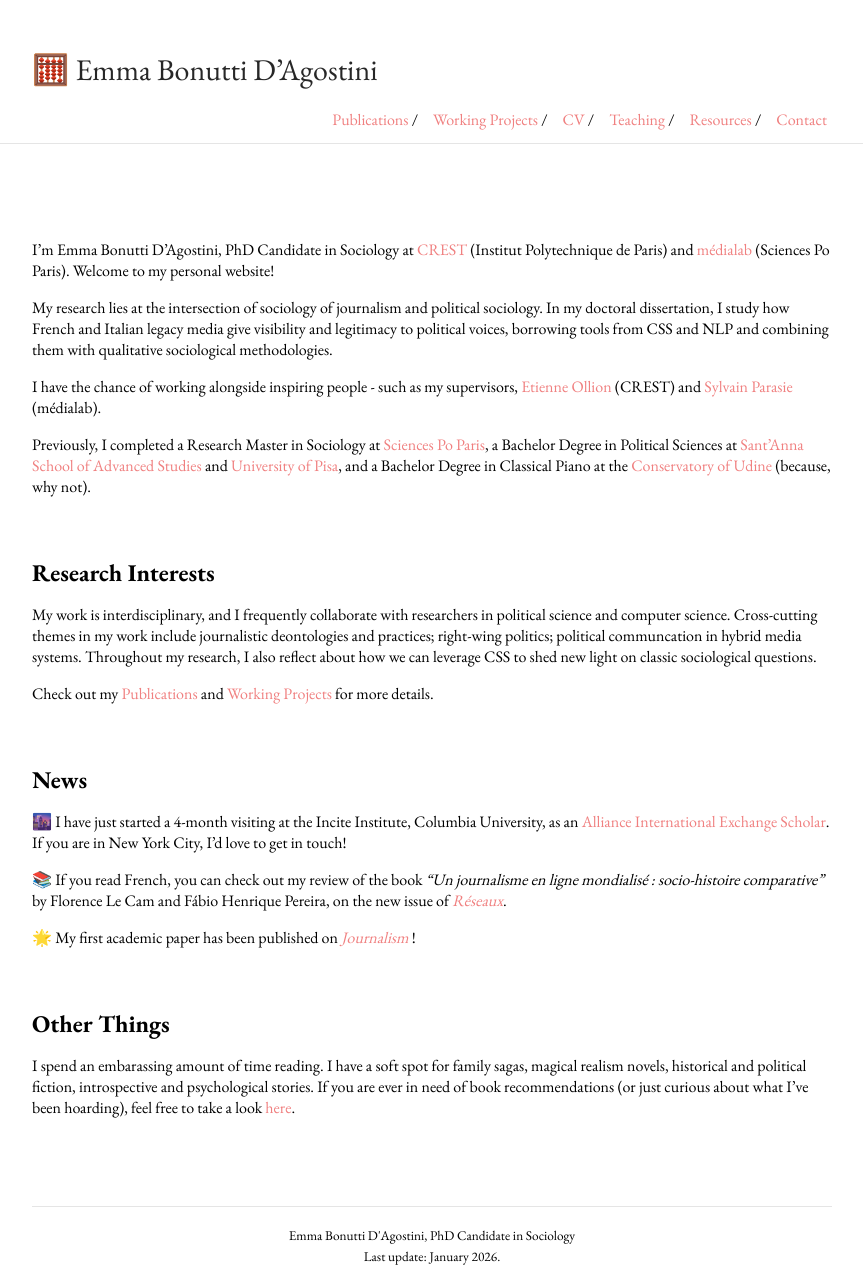
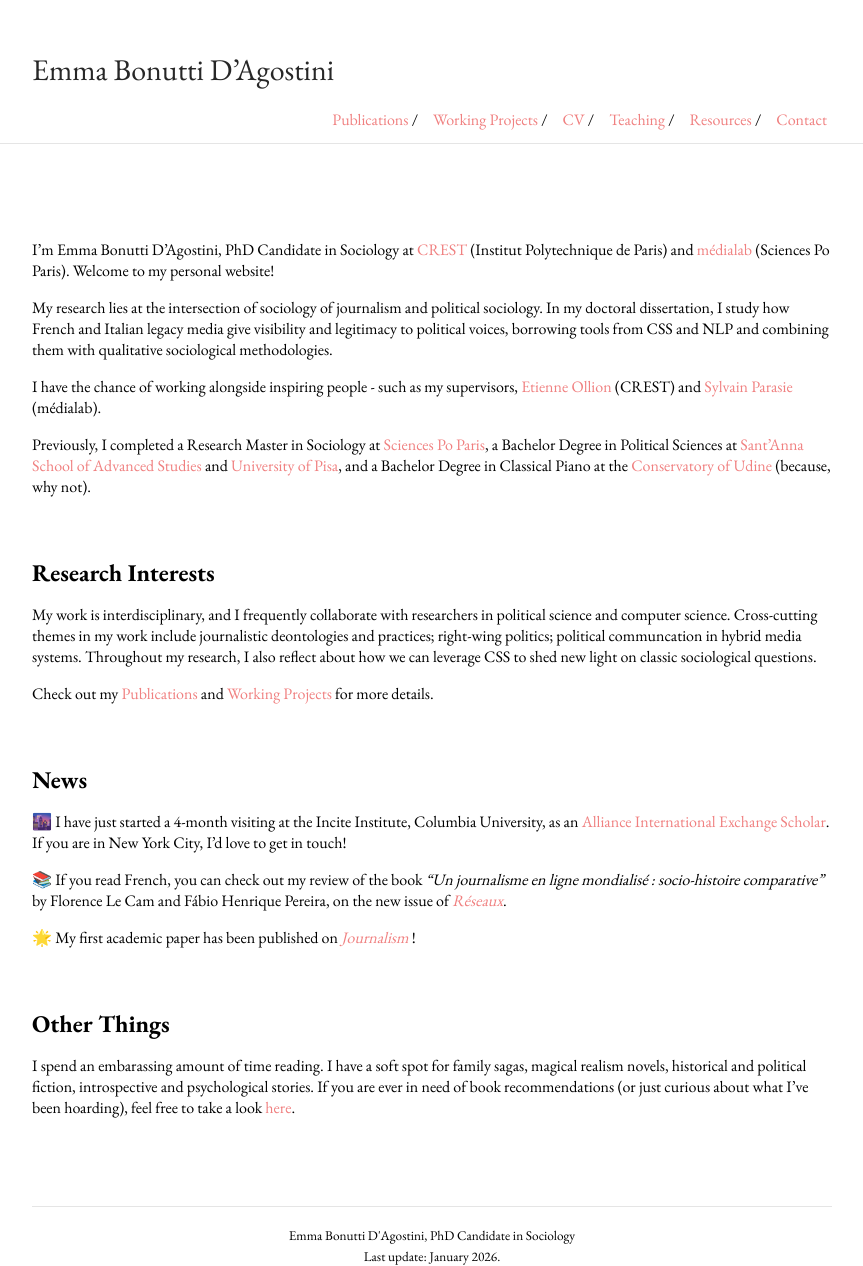
Before and after one commit to emmabonuttidagostini/emmabonuttidagostini.github.io, a Jekyll site: the page built from index.md, in a window 1280 px wide. Shown: the whole page, without its empty margins (208-1071 px from the left). Built offline with Jekyll 4.4.1, drawn with Linux system fonts in a browser that asks for light colours.

```diff
--- a/_config.yml
+++ b/_config.yml
@@ -1,4 +1,4 @@
-title: 🧮 Emma Bonutti D’Agostini
+title: Emma Bonutti D’Agostini
 url: "https://emmabouttidagostini.github.io"
 baseurl: ""
 
```
